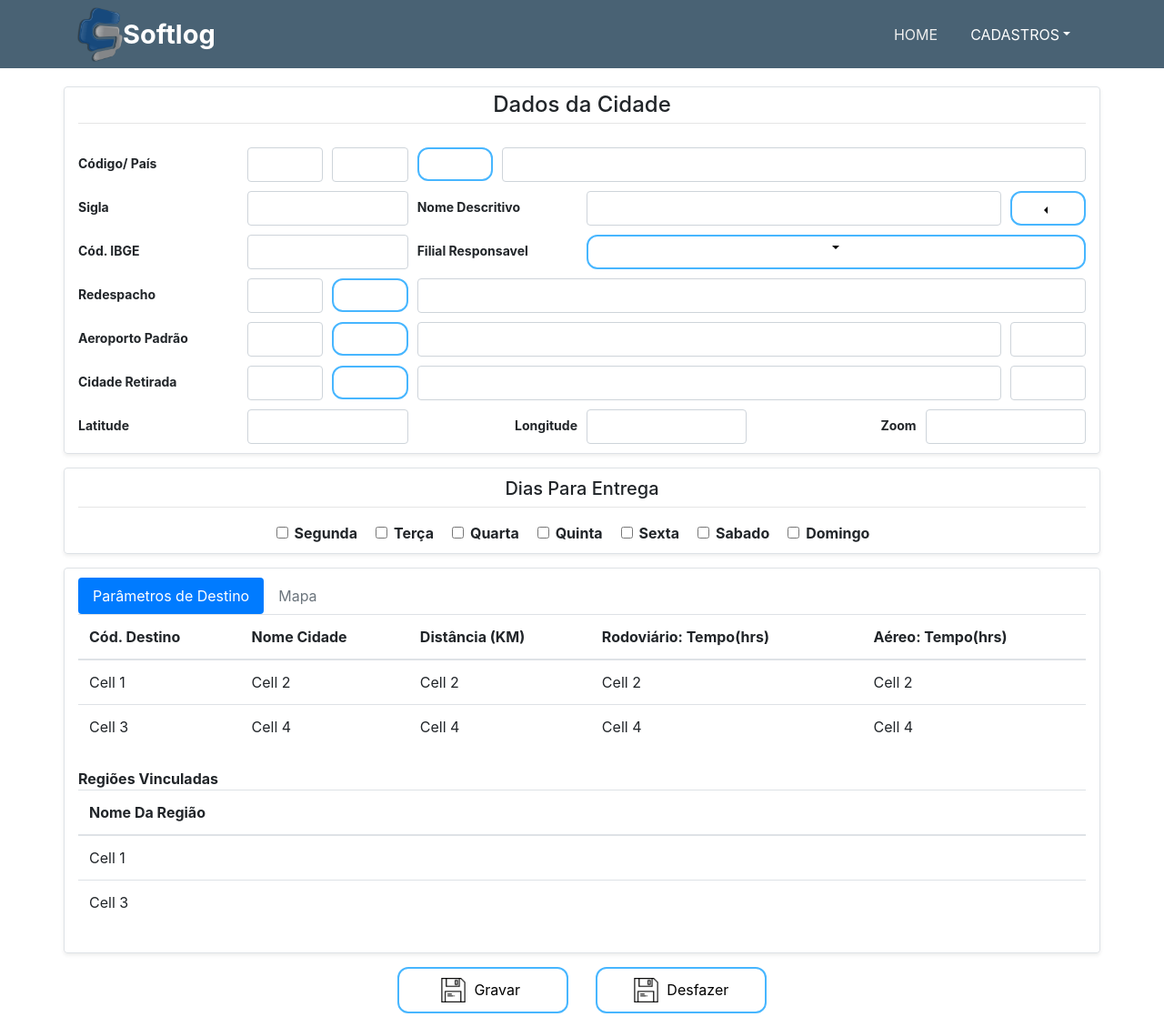
After one commit to Arthur997/site_teste_softlog, a Flask app: page /form-cidade in a window 1280 px wide. The commit adds this page. Shown: the whole page at 91% size. Run offline with Flask 2, Linux system fonts and the light colour scheme; some libraries are stand-ins or nearby versions.

Commit message:
cadastro cidade

```diff
--- a/run.py
+++ b/run.py
@@ -54,6 +54,10 @@ def form_centro_custo():
 def form_despesa_viagem():
     return render_template('form-despesa-viagem.html')
 
+@app.route("/form-cidade")
+def form_cidade():
+    return render_template('form-cidade.html')
+
 
 if __name__ == "__main__":
     app.run()
--- /dev/null
+++ b/templates/form-cidade.html
@@ -0,0 +1,166 @@
+{% extends "index.html" %}
+{% block title %}Cadastro Cidades{% endblock title %}
+{% block content %}
+
+<div class="container border rounded shadow-sm" style="margin-top: 20px;">
+    <h4 class="text-center" style="margin-top: 5px;margin-bottom: 0px;">Dados da Cidade</h4>
+    <hr style="margin-top: 5px;">
+    <form>
+        <div class="form-row" style="margin-bottom: 10px;">
+            <div class="col-12 col-lg-2" style="font-size: 14px;margin-top: 10px;"><label class="col-form-label"><strong>Código/ País</strong><br></label></div>
+            <div class="col-11 col-lg-1 d-flex d-xl-flex align-items-center align-items-xl-center" style="font-size: 14px;margin-top: 10px;"><input class="form-control" type="text"></div>
+            <div class="col-11 col-lg-1 d-flex d-xl-flex align-items-center align-items-xl-center" style="font-size: 14px;margin-top: 10px;"><input class="form-control" type="text"></div>
+            <div class="col-1" style="margin-top: 10px;"><button class="btn btn-success" type="button" style="background-color: rgb(255,255,255);color: rgb(0,0,0);padding: 0px;width: 100%;background-position: center;background-size: contain;background-repeat: no-repeat;font-size: 22px;"><i class="la la-download" style="color: #222222;"></i><br></button></div>
+            <div class="col-12 col-lg-7" style="font-size: 14px;margin-top: 10px;"><input class="form-control" type="text"></div>
+        </div>
+        <div class="form-row flex-column flex-lg-row" style="margin-bottom: 10px;margin-top: 10px;">
+            <div class="col-auto col-lg-2" style="font-size: 14px;"><label class="col-form-label"><strong>Sigla</strong><br></label></div>
+            <div class="clearfix"></div>
+            <div class="col-auto col-sm-auto col-lg-2" style="font-size: 14px;"><input class="form-control" type="text"></div>
+            <div class="clearfix"></div>
+            <div class="col-auto col-lg-2" style="font-size: 14px;"><label class="col-form-label"><strong>Nome Descritivo</strong><br></label></div>
+            <div class="clearfix"></div>
+            <div class="col-auto col-sm-auto col-lg-5" style="font-size: 14px;"><input class="form-control" type="text" style="padding-bottom: 15px;"></div>
+            <div class="col">
+                <div class="dropleft">
+                    <button class="btn btn-primary dropdown-toggle" data-toggle="dropdown" aria-expanded="false" type="button" style="background-color: rgb(255,255,255);color: rgb(0,0,0);width: 100%;padding-top: 5px;padding-bottom: 5px;"></button>
+                    <div class="dropdown-menu"
+                         role="menu">
+                        <a class="dropdown-item" role="presentation" href="#">AC - Acre</a><a class="dropdown-item" role="presentation" href="#">AL - Alagoas</a><a class="dropdown-item" role="presentation" href="#">AM - Amazonas</a><a class="dropdown-item" role="presentation"
+                                                                                                                                                                                                                                           href="#">AP - Amapá</a><a class="dropdown-item" role="presentation" href="#">BA - Bahia</a><a class="dropdown-item" role="presentation" href="#">CE - Ceará</a><a class="dropdown-item" role="presentation" href="#">DF - Destrito Federal</a>
+                        <a class="dropdown-item" role="presentation" href="#">ES - Espírito Santo</a><a class="dropdown-item" role="presentation" href="#">MA - Maranhão</a><a class="dropdown-item" role="presentation" href="#">MG - Minas Gerais</a><a class="dropdown-item" role="presentation" href="#">MT - Mato Grosso do Sul</a>
+                        <a class="dropdown-item" role="presentation" href="#">PA - Pará</a><a class="dropdown-item" role="presentation" href="#">PB - Paraíba</a><a class="dropdown-item" role="presentation" href="#">PE - Pernambuco</a><a class="dropdown-item" role="presentation" href="#">PI - Piaui</a>
+                        <a class="dropdown-item" role="presentation" href="#">PR- Paraná</a><a class="dropdown-item" role="presentation" href="#">RJ - Rio de Janeiro</a><a class="dropdown-item" role="presentation" href="#">RO - Rondonia</a><a class="dropdown-item" role="presentation" href="#">RN - Rio Grande do Norte</a>
+                        <a class="dropdown-item" role="presentation" href="#">RR - Roraima</a><a class="dropdown-item" role="presentation" href="#">RS - Rio Grande do Sul</a><a class="dropdown-item" role="presentation" href="#">SC - Santa Catarina</a><a class="dropdown-item" role="presentation" href="#">SE - Sergipe</a>
+                        <a class="dropdown-item" role="presentation" href="#">SP - São Paulo</a><a class="dropdown-item" role="presentation" href="#">TO - Tocantins</a><a class="dropdown-item" role="presentation" href="#">EX - Exterior</a>
+                    </div>
+                </div>
+            </div>
+        </div>
+        <div class="form-row" style="margin-top: 10px;">
+            <div class="col-12 col-lg-2" style="font-size: 14px;"><label class="col-form-label"><strong>Cód. IBGE</strong><br></label></div>
+            <div class="clearfix"></div>
+            <div class="clearfix"></div>
+            <div class="col-12 col-lg-2" style="font-size: 14px;"><input class="form-control" type="text"></div>
+            <div class="col-12 col-lg-2" style="font-size: 14px;"><label class="col-form-label"><strong>Filial Responsavel</strong><br></label></div>
+            <div class="col-3 col-lg-6 flex-fill" style="font-size: 14px;">
+                <div class="dropdown">
+                    <button class="btn btn-primary dropdown-toggle d-xl-flex justify-content-xl-center" data-toggle="dropdown" aria-expanded="false" type="button" style="background-color: rgb(255,255,255);color: rgb(0,0,0);width: 100%;height: 38px;"></button>
+                    <div class="dropdown-menu" role="menu"><a class="dropdown-item" role="presentation" href="#">First Item</a><a class="dropdown-item" role="presentation" href="#">Second Item</a><a class="dropdown-item" role="presentation" href="#">Third Item</a></div>
+                </div>
+            </div>
+            <div class="clearfix"></div>
+        </div>
+        <div class="form-row">
+            <div class="col-12 col-lg-2" style="font-size: 14px;margin-top: 10px;"><label class="col-form-label"><strong>Redespacho</strong><br></label></div>
+            <div class="col-11 col-lg-1 d-flex d-xl-flex align-items-center align-items-xl-center" style="font-size: 14px;margin-top: 10px;"><input class="form-control" type="text"></div>
+            <div class="col-1" style="margin-top: 10px;"><button class="btn btn-success" type="button" style="background-color: rgb(255,255,255);color: rgb(0,0,0);padding: 0px;width: 100%;background-position: center;background-size: contain;background-repeat: no-repeat;font-size: 22px;"><i class="la la-download" style="color: #222222;"></i><br></button></div>
+            <div class="col-12 col-lg-8" style="font-size: 14px;margin-top: 10px;"><input class="form-control" type="text"></div>
+        </div>
+        <div class="form-row">
+            <div class="col-12 col-lg-2" style="font-size: 14px;margin-top: 10px;"><label class="col-form-label"><strong>Aeroporto Padrão</strong><br></label></div>
+            <div class="col-11 col-lg-1 d-flex d-xl-flex align-items-center align-items-xl-center" style="font-size: 14px;margin-top: 10px;"><input class="form-control" type="text"></div>
+            <div class="col-1" style="margin-top: 10px;"><button class="btn btn-success" type="button" style="background-color: rgb(255,255,255);color: rgb(0,0,0);padding: 0px;width: 100%;background-position: center;background-size: contain;background-repeat: no-repeat;font-size: 22px;"><i class="la la-download" style="color: #222222;"></i><br></button></div>
+            <div class="col-12 col-lg-7" style="font-size: 14px;margin-top: 10px;"><input class="form-control" type="text"></div>
+            <div class="col-12 col-lg-1" style="font-size: 14px;margin-top: 10px;"><input class="form-control" type="text"></div>
+        </div>
+        <div class="form-row">
+            <div class="col-12 col-lg-2" style="font-size: 14px;margin-top: 10px;"><label class="col-form-label"><strong>Cidade Retirada</strong><br></label></div>
+            <div class="col-11 col-lg-1 d-flex d-xl-flex align-items-center align-items-xl-center" style="font-size: 14px;margin-top: 10px;"><input class="form-control" type="text"></div>
+            <div class="col-1" style="margin-top: 10px;"><button class="btn btn-success" type="button" style="background-color: rgb(255,255,255);color: rgb(0,0,0);padding: 0px;width: 100%;background-position: center;background-size: contain;background-repeat: no-repeat;font-size: 22px;"><i class="la la-download" style="color: #222222;"></i><br></button></div>
+            <div class="col-12 col-lg-7" style="font-size: 14px;margin-top: 10px;"><input class="form-control" type="text"></div>
+            <div class="col-12 col-lg-1" style="font-size: 14px;margin-top: 10px;"><input class="form-control" type="text"></div>
+        </div>
+        <div class="form-row" style="margin-bottom: 10px;">
+            <div class="col-12 col-lg-2" style="font-size: 14px;margin-top: 10px;"><label class="col-form-label"><strong>Latitude</strong><br></label></div>
+            <div class="col-11 col-lg-2 d-flex d-xl-flex align-items-center align-items-xl-center" style="font-size: 14px;margin-top: 10px;"><input class="form-control" type="text"></div>
+            <div class="col-12 col-lg-2 d-xl-flex justify-content-xl-end" style="font-size: 14px;margin-top: 10px;"><label class="col-form-label"><strong>Longitude</strong><br></label></div>
+            <div class="col-11 col-lg-2 d-flex d-xl-flex align-items-center align-items-xl-center" style="font-size: 14px;margin-top: 10px;"><input class="form-control" type="text"></div>
+            <div class="col-12 col-lg-2 d-xl-flex justify-content-xl-end" style="font-size: 14px;margin-top: 10px;"><label class="col-form-label"><strong>Zoom</strong><br></label></div>
+            <div class="col-11 col-lg-2 d-flex d-xl-flex align-items-center align-items-xl-center" style="font-size: 14px;margin-top: 10px;"><input class="form-control" type="text"></div>
+        </div>
+    </form>
+</div>
+<div class="container border rounded shadow-sm" style="padding-top: 10px;padding-bottom: 10px;margin-top: 15px;">
+    <h5 class="text-center">Dias Para Entrega</h5>
+    <hr style="margin-top: 5px;">
+    <form class="text-capitalize d-md-flex justify-content-xl-center align-items-xl-center">
+        <div class="form-check" style="margin-right: 20px;"><input class="form-check-input" type="checkbox" id="seg"><label class="form-check-label" for="seg"><strong>segunda</strong></label></div>
+        <div class="form-check" style="margin-right: 20px;"><input class="form-check-input" type="checkbox" id="ter"><label class="form-check-label" for="ter"><strong>Terça</strong></label></div>
+        <div class="form-check" style="margin-right: 20px;"><input class="form-check-input" type="checkbox" id="qua"><label class="form-check-label" for="qua"><strong>Quarta</strong></label></div>
+        <div class="form-check" style="margin-right: 20px;"><input class="form-check-input" type="checkbox" id="qui"><label class="form-check-label" for="qui"><strong>Quinta</strong></label></div>
+        <div class="form-check" style="margin-right: 20px;"><input class="form-check-input" type="checkbox" id="sex"><label class="form-check-label" for="sex"><strong>Sexta</strong></label></div>
+        <div class="form-check" style="margin-right: 20px;"><input class="form-check-input" type="checkbox" id="sab"><label class="form-check-label" for="sab"><strong>Sabado</strong></label></div>
+        <div class="form-check" style="margin-right: 20px;"><input class="form-check-input" type="checkbox" id="dom"><label class="form-check-label" for="dom"><strong>Domingo</strong></label></div>
+    </form>
+</div>
+<div class="container border rounded shadow-sm" style="margin-top: 15px;">
+    <div style="margin-top: 10px;">
+        <ul class="nav nav-pills">
+            <li class="nav-item"><a class="nav-link active" role="tab" data-toggle="pill" href="#tab-1">Parâmetros de Destino</a></li>
+            <li class="nav-item"><a class="nav-link disabled" role="tab" data-toggle="pill" href="#tab-2">Mapa</a></li>
+        </ul>
+        <div class="tab-content">
+            <div class="tab-pane active" role="tabpanel" id="tab-1" style="padding-left: 0px;padding-bottom: 15px;">
+                <form class="justify-content-xl-center align-items-xl-center">
+                    <div class="table-responsive">
+                        <table class="table">
+                            <thead>
+                                <tr>
+                                    <th>Cód. Destino</th>
+                                    <th>Nome Cidade</th>
+                                    <th>Distância (KM)</th>
+                                    <th>Rodoviário: Tempo(hrs)</th>
+                                    <th>Aéreo: Tempo(hrs)</th>
+                                </tr>
+                            </thead>
+                            <tbody>
+                                <tr>
+                                    <td>Cell 1</td>
+                                    <td>Cell 2</td>
+                                    <td>Cell 2</td>
+                                    <td>Cell 2</td>
+                                    <td>Cell 2</td>
+                                </tr>
+                                <tr>
+                                    <td>Cell 3</td>
+                                    <td>Cell 4</td>
+                                    <td>Cell 4</td>
+                                    <td>Cell 4</td>
+                                    <td>Cell 4</td>
+                                </tr>
+                            </tbody>
+                        </table>
+                    </div>
+                    <p style="margin-bottom: 0px;margin-top: 5px;"><strong>Regiões Vinculadas</strong></p>
+                </form>
+                <form class="justify-content-xl-center align-items-xl-center">
+                    <div class="table-responsive">
+                        <table class="table">
+                            <thead>
+                                <tr>
+                                    <th>Nome Da Região</th>
+                                </tr>
+                            </thead>
+                            <tbody>
+                                <tr>
+                                    <td>Cell 1</td>
+                                </tr>
+                                <tr>
+                                    <td>Cell 3</td>
+                                </tr>
+                            </tbody>
+                        </table>
+                    </div>
+                </form>
+            </div>
+            <div class="tab-pane" role="tabpanel" id="tab-2"></div>
+        </div>
+    </div>
+</div>
+<div class="row justify-content-center" style="margin-bottom: 15px; margin-top: 15px;">
+    <div class="col-4 col-md-3 col-lg-2"><button class="btn btn-success d-xl-flex justify-content-xl-center align-items-xl-center" type="submit" style="background-color: rgb(255,255,255);color: rgb(0,0,0);"><img src="{{ url_for('static', filename='img/save.png')}}" style="width: 20%;">&nbsp; Gravar&nbsp;</button></div>
+    <div class="col-4 col-md-3 col-lg-2"><button class="btn btn-success d-xl-flex justify-content-xl-center align-items-xl-center" type="submit" style="background-color: rgb(255,255,255);color: rgb(0,0,0);"><img src="{{ url_for('static', filename='img/save.png')}}" style="width: 20%;">&nbsp; Desfazer</button></div>
+</div>
+
+{% endblock %}
--- a/templates/index.html
+++ b/templates/index.html
@@ -39,7 +39,7 @@
                                 <a class="dropdown-item" role="presentation" href="/form-cliente" style="color: rgb(255,255,255);">CLIENTE</a><a class="dropdown-item" role="presentation" href="/form-filial" style="color: rgb(255,255,255);">FILIAL</a>
                                 <a class="dropdown-item" role="presentation" href="/form-empresa" style="color: rgb(255,255,255);">EMPRESA</a><a class="dropdown-item" role="presentation" href="/form-banco" style="color: rgb(255,255,255);">BANCO</a><a class="dropdown-item" role="presentation" href="/form-veiculo" style="color: rgb(255,255,255);">VEÍCULO</a>
                                 <a class="dropdown-item" role="presentation" href="/form-agencia" style="color: rgb(255,255,255);">AGÊNCIA</a><a class="dropdown-item" role="presentation" href="/form-conta-corrente" style="color: rgb(255,255,255);font-size: 14px;">CONTA CORRENTE</a><a class="dropdown-item" role="presentation" href="/form-aeroporto"
-                                                                                                                                                                                                                                                                                             style="color: rgb(255,255,255);font-size: 14px;">AEROPORTOS</a><a class="dropdown-item" role="presentation" href="/form-despesa-viagem" style="color: rgb(255,255,255);font-size: 14px;">DESPESAS DE VIAGEM</a>
+                                                                                                                                                                                                                                                                                             style="color: rgb(255,255,255);font-size: 14px;">AEROPORTOS</a><a class="dropdown-item" role="presentation" href="/form-despesa-viagem" style="color: rgb(255,255,255);font-size: 14px;">DESPESAS DE VIAGEM</a><a class="dropdown-item" role="presentation" href="/form-cidade" style="color: rgb(255,255,255);font-size: 14px;">CIDADES</a>
                                 <a class="dropdown-item" role="presentation" href="/form-centro-custo" style="color: rgb(255,255,255);font-size: 14px;">CENTRO DE CUSTOS</a>
                             </div>
                         </li>
@@ -65,6 +65,11 @@
                 <div class="col-sm-6 col-md-5 col-lg-4 item">
                     <div class="border rounded shadow box">
                         <h3 class="name">Cadastro Cliente</h3><a href="/form-cliente" class="learn-more">Veja mais »<br></a>
+                    </div>
+                </div>
+                <div class="col-sm-6 col-md-5 col-lg-4 item">
+                    <div class="border rounded shadow box">
+                        <h3 class="name">Cadastro Cidades</h3><a href="/form-cidade" class="learn-more">Veja mais »<br></a>
                     </div>
                 </div>
                 <div class="col-sm-6 col-md-5 col-lg-4 item">
```
Also changed, not shown: templates/form-filial.html (+7 -7 lines).
